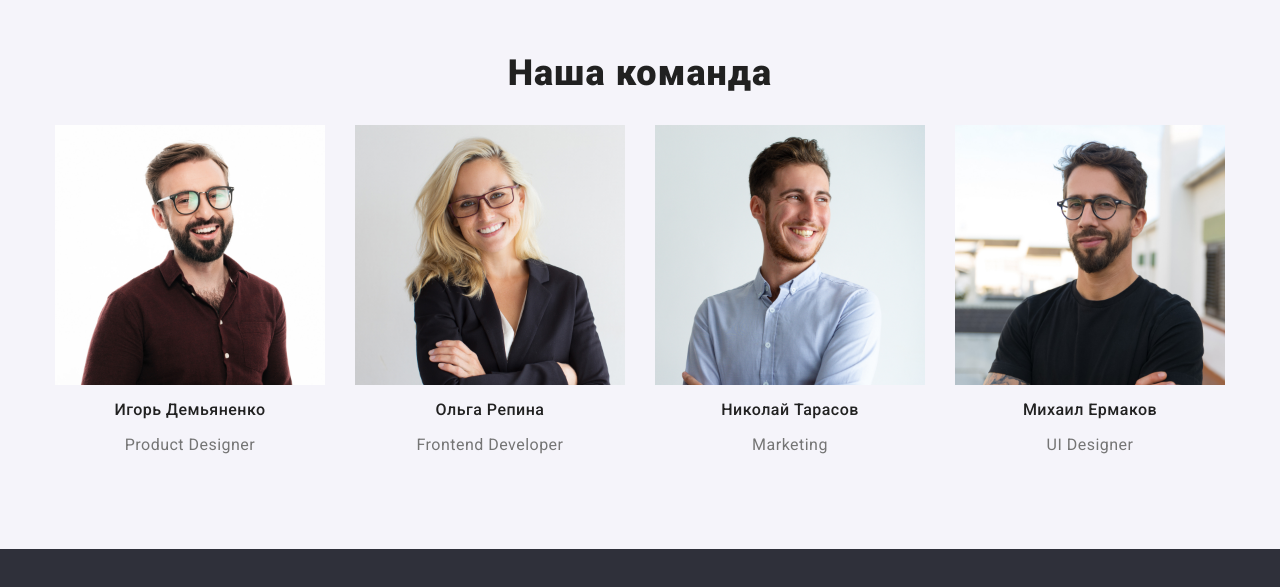
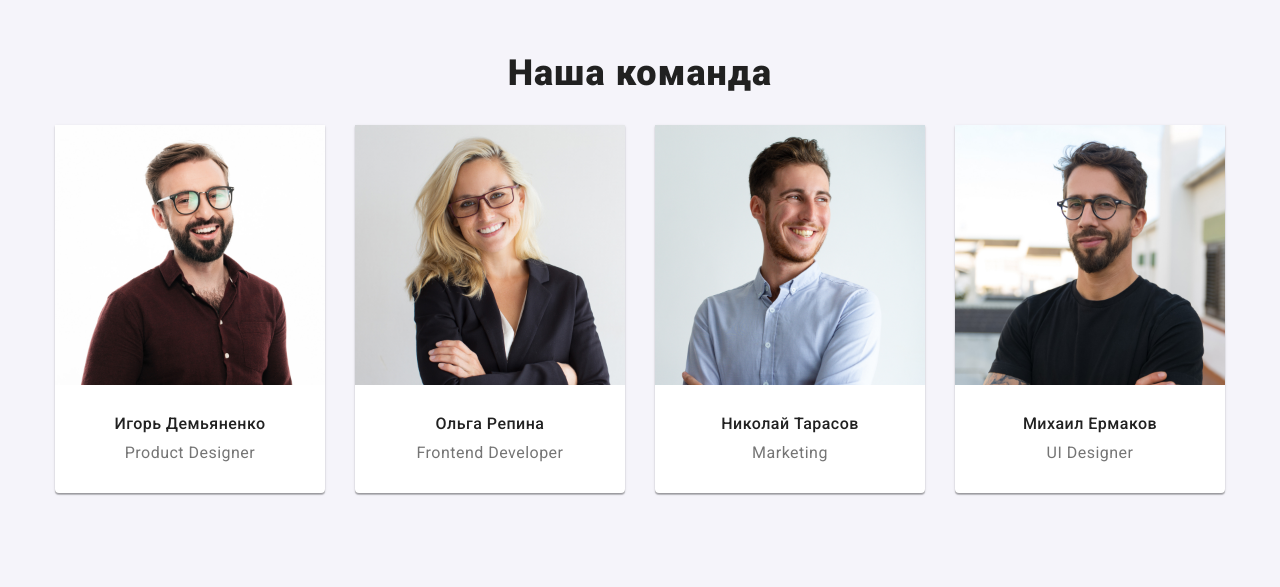
Before and after one commit to baben-ko/goit-markup-hw-03, a plain HTML site: page index.html in a window 1280 px wide. Shown: the part 1480-2067 px from the top of the page. Drawn offline with nearby package versions, Linux system fonts and the light colour scheme.

Commit message:
добавляет бордер на team секцию

```diff
--- a/css/styles.css
+++ b/css/styles.css
@@ -223,9 +223,6 @@ img {
   margin-top: 0px;
 }
 
-.work-list {
-}
-
 .list {
   display: flex;
   flex-wrap: wrap;
@@ -255,6 +252,8 @@ img {
   letter-spacing: 0.03em;
   color: var(--black);
   text-align: center;
+  margin-bottom: 10px;
+  margin-top: 30px;
 }
 
 .team-proffesion {
@@ -266,6 +265,16 @@ img {
   margin-bottom: 0px;
   margin-top: 0px;
   text-align: center;
+  padding-bottom: 30px;
+}
+.list .list-team {
+  /* outline: 2px solid tomato; */
+  background: #ffffff;
+  /* material shadow v1 */
+
+  box-shadow: 0px 1px 3px rgba(0, 0, 0, 0.12), 0px 1px 1px rgba(0, 0, 0, 0.14),
+    0px 2px 1px rgba(0, 0, 0, 0.2);
+  border-radius: 0px 0px 4px 4px;
 }
 
 /* ===================== FOOTER ========================== */
--- a/index.html
+++ b/index.html
@@ -130,7 +130,7 @@
         <div class="container padding-bottom">
           <h2 class="team-title">Наша команда</h2>
           <ul class="list">
-            <li>
+            <li class="list-team">
               <img
                 src="./images/team/team1.jpg"
                 alt="Игорь Демьяненко"
@@ -140,7 +140,7 @@
               <h3 class="team-name">Игорь Демьяненко</h3>
               <p class="team-proffesion" lang="en">Product Designer</p>
             </li>
-            <li>
+            <li class="list-team">
               <img
                 src="./images/team/team2.jpg"
                 alt="Ольга Репина"
@@ -150,7 +150,7 @@
               <h3 class="team-name">Ольга Репина</h3>
               <p class="team-proffesion" lang="en">Frontend Developer</p>
             </li>
-            <li>
+            <li class="list-team">
               <img
                 src="./images/team/team3.jpg"
                 alt="Николай Тарасов"
@@ -160,7 +160,7 @@
               <h3 class="team-name">Николай Тарасов</h3>
               <p class="team-proffesion" lang="en">Marketing</p>
             </li>
-            <li>
+            <li class="list-team">
               <img
                 src="./images/team/team4.jpg"
                 alt="Михаил Ермаков"
```
